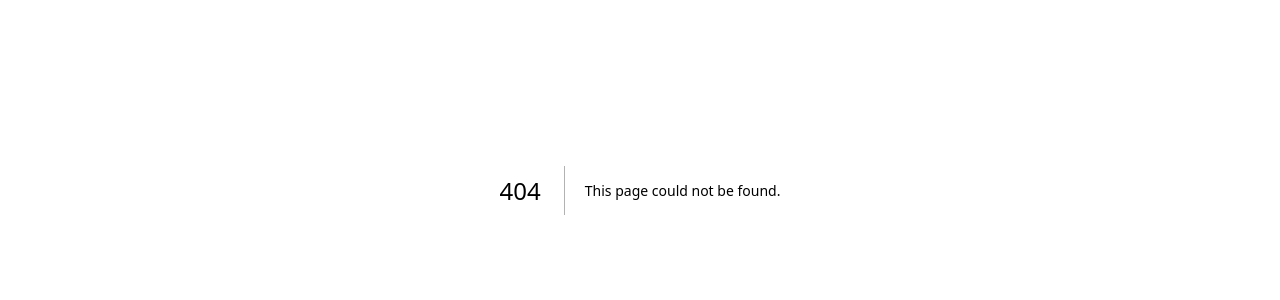
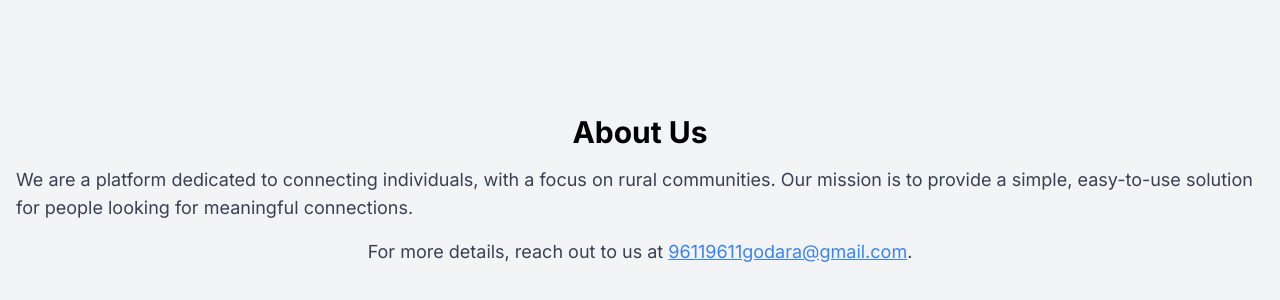
Before and after one commit to Premlak/jatt-vivah, a Next.js app: page /aboutus in a window 1280 px wide. Before the commit this address had no page. Shown: the part 210-510 px from the top of the page. Built offline with nearby package versions, Linux system fonts and the light colour scheme.

Commit message:
Create page.tsx

```diff
--- /dev/null
+++ b/app/aboutus/page.tsx
@@ -0,0 +1,18 @@
+import React from 'react';
+
+const AboutUs = () => {
+  return (
+    <div className="min-h-screen flex flex-col items-center justify-center bg-gray-100 p-4">
+      <h1 className="text-3xl font-bold mb-4">About Us</h1>
+      <p className="text-lg text-gray-700 mb-4">
+        We are a platform dedicated to connecting individuals, with a focus on rural communities. Our mission is to provide a simple, easy-to-use solution for people looking for meaningful connections.
+      </p>
+      <p className="text-lg text-gray-700">
+        For more details, reach out to us at{' '}
+        <a href="mailto:96119611godara@gmail.com" className="text-blue-500 underline">96119611godara@gmail.com</a>.
+      </p>
+    </div>
+  );
+};
+
+export default AboutUs;
```
